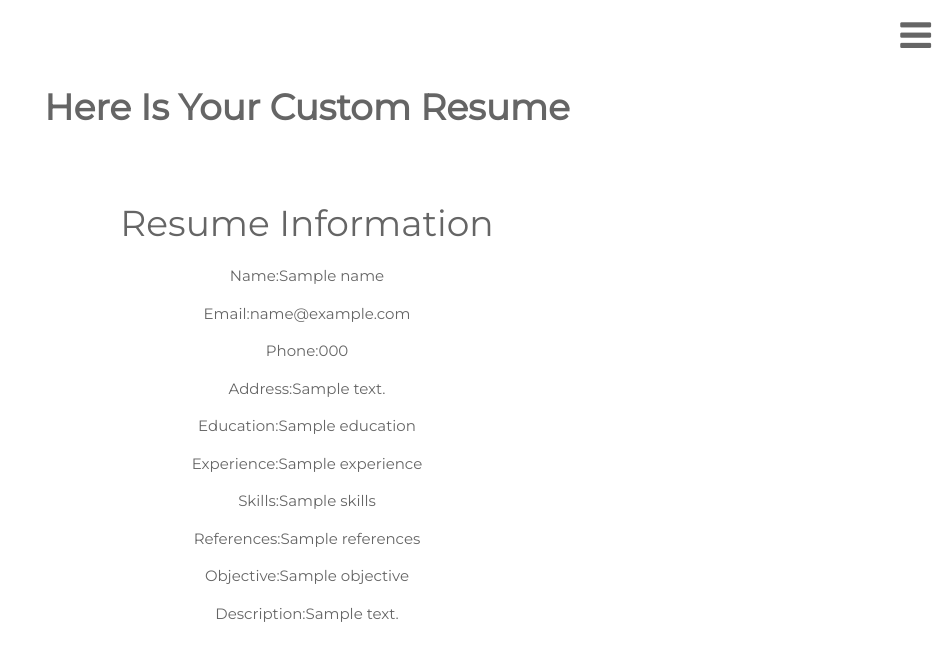
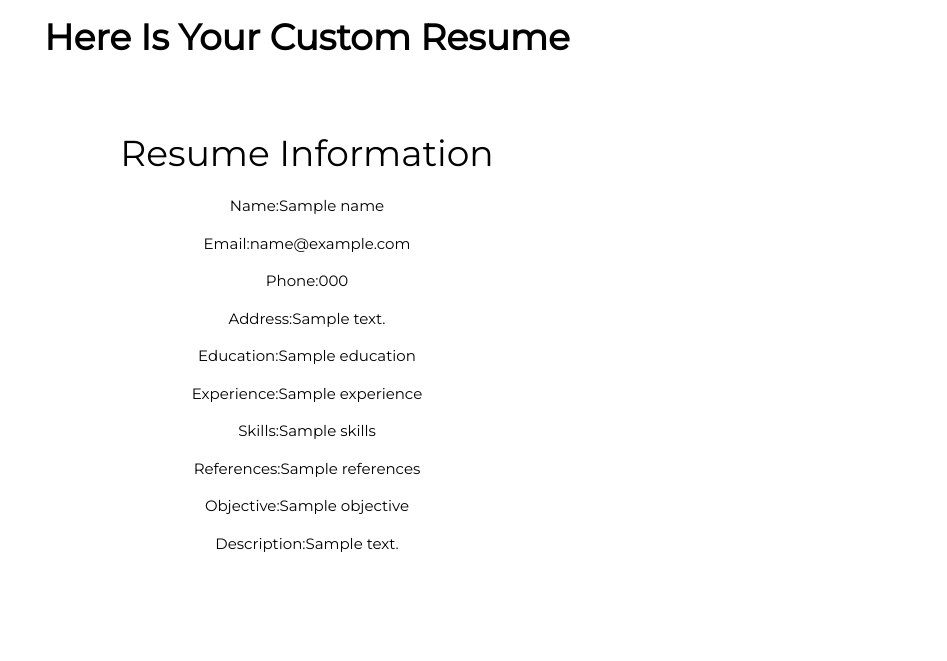
Before and after one commit to yesiguava/csc-394-resume-builder, a Django app: template templates/output.html in a window 1280 px wide. Shown: the top 661 px of the page, without its empty margins (333-1280 px from the left). Run offline with Django 4.2, Linux system fonts and the light colour scheme; the template is opened without the code that fills it: most values are stand-ins (such as "Sample title", 1, 10 or a date in 2020).

Commit message:
Fixed Navbar commit
Fixed navbar commit

```diff
--- a/templates/output.html
+++ b/templates/output.html
@@ -29,11 +29,11 @@
     <!-- !PAGE CONTENT! -->
     <div class="w3-content" style="max-width: 100%">
       <!-- Header -->
-      <div class="w3-opacity">
+<!--       <div class="w3-opacity">
         <span class="w3-button w3-xxlarge w3-white w3-right" onclick="w3_open()">
           <i class="fa fa-bars"></i>
         </span>
-        <div class="w3-clear"></div>
+        <div class="w3-clear"></div> -->
         <header class="w3-center w3-margin-bottom">
           <h1>
             <b>Here Is Your Custom Resume</b>
@@ -58,7 +58,7 @@
       </p> {% endcomment %}
         </header>
       </div>
-    </div>
+
 
 
     <script>
```
